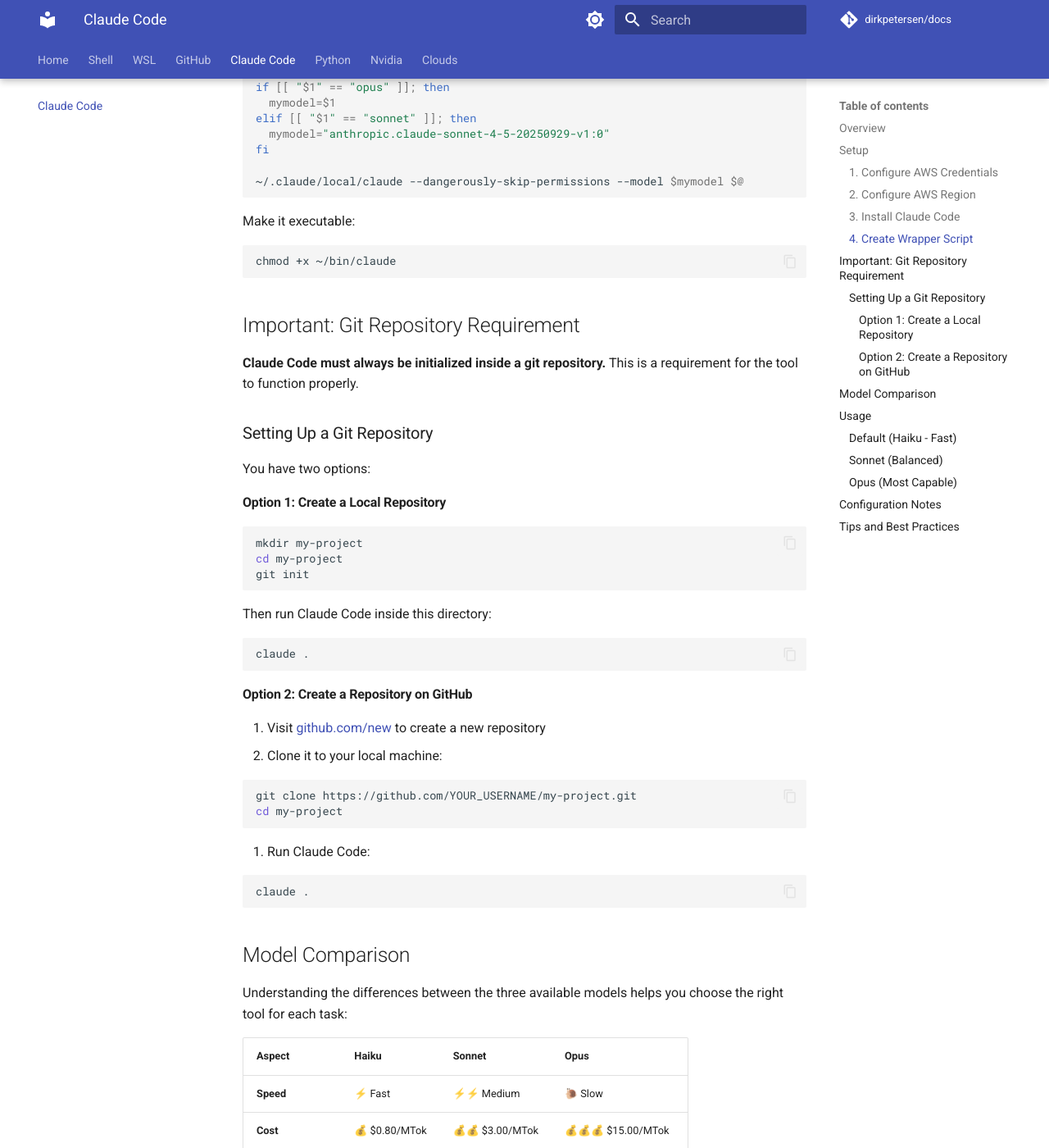
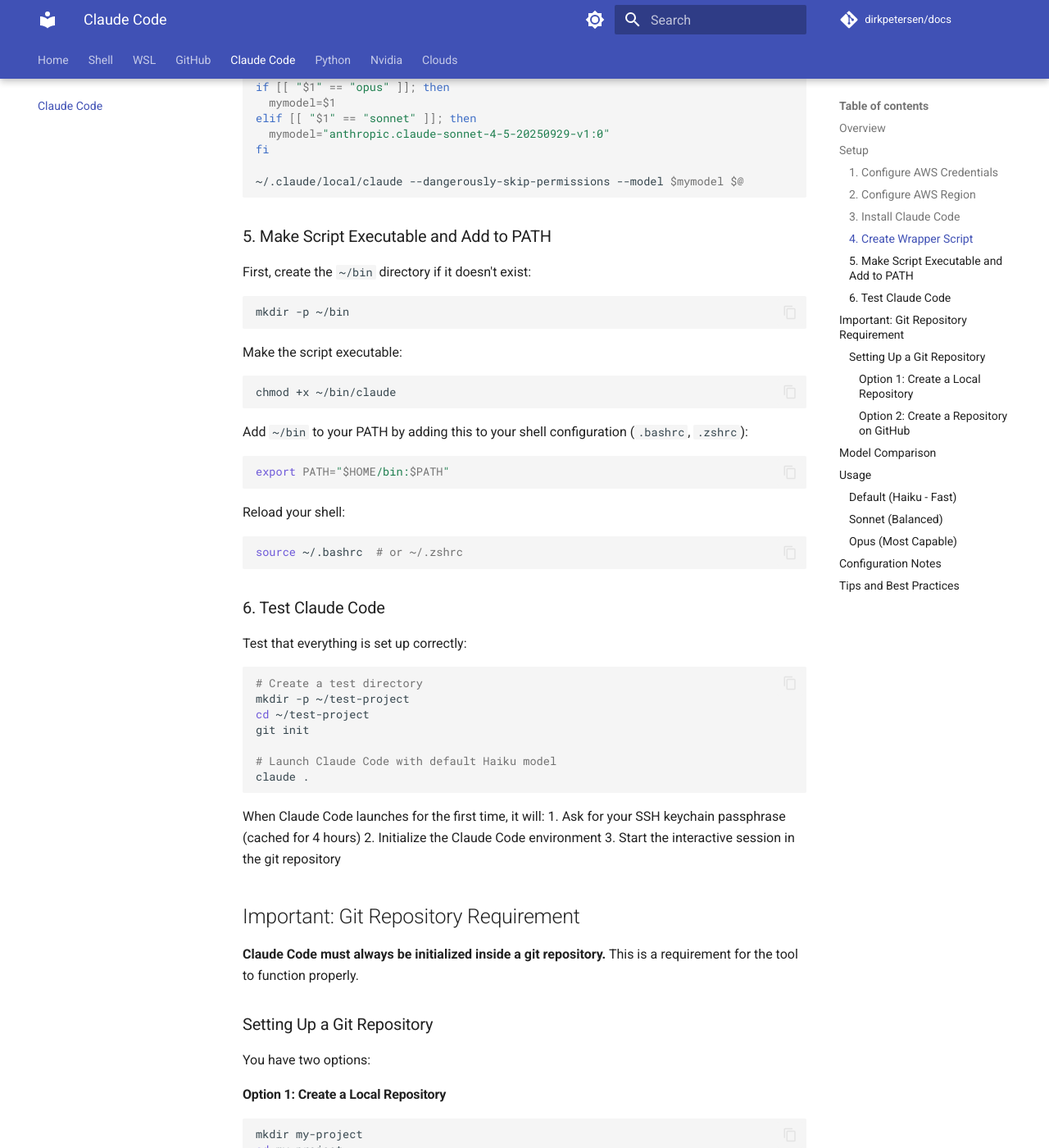
Before and after one commit to dirkpetersen/docs, an MkDocs documentation site: the page built from docs/claude-code/index.md, in a window 1280 px wide and 1400 px high, scrolled down 1239 px. Shown: the whole window at 82% size. Built offline with MkDocs 1.6.1 and Material for MkDocs 9.7.7, drawn with Linux system fonts in a browser that asks for light colours; comment, search, counter and statistics services are not loaded; some of the changed text lies outside the part shown.

Commit message:
Improve Claude Code setup documentation with complete PATH configuration
- Rename 'Create Wrapper Script' step to clarify it's just one part of setup
- Add step 5: Make script executable and add ~/bin to PATH
- Include PATH configuration for .bashrc/.zshrc
- Add shell reload command
- Add step 6: Test Claude Code setup
- Include first-time launch behavior explanation
- Make setup process more complete and foolproof

🤖 Generated with Claude Code

Co-Authored-By: Claude <noreply@anthropic.com>

````diff
--- a/docs/claude-code/index.md
+++ b/docs/claude-code/index.md
@@ -37,7 +37,7 @@ npm i -g @anthropic-ai/claude-code
 
 ### 4. Create Wrapper Script
 
-Create a wrapper script at `~/bin/claude` to simplify usage:
+Create a wrapper script at `~/bin/claude` to simplify usage and model selection:
 
 ```bash
 #! /bin/bash
@@ -59,11 +59,50 @@ fi
 ~/.claude/local/claude --dangerously-skip-permissions --model $mymodel $@
 ```
 
-Make it executable:
+### 5. Make Script Executable and Add to PATH
+
+First, create the `~/bin` directory if it doesn't exist:
+
+```bash
+mkdir -p ~/bin
+```
+
+Make the script executable:
 
 ```bash
 chmod +x ~/bin/claude
 ```
+
+Add `~/bin` to your PATH by adding this to your shell configuration (`.bashrc`, `.zshrc`):
+
+```bash
+export PATH="$HOME/bin:$PATH"
+```
+
+Reload your shell:
+
+```bash
+source ~/.bashrc  # or ~/.zshrc
+```
+
+### 6. Test Claude Code
+
+Test that everything is set up correctly:
+
+```bash
+# Create a test directory
+mkdir -p ~/test-project
+cd ~/test-project
+git init
+
+# Launch Claude Code with default Haiku model
+claude .
+```
+
+When Claude Code launches for the first time, it will:
+1. Ask for your SSH keychain passphrase (cached for 4 hours)
+2. Initialize the Claude Code environment
+3. Start the interactive session in the git repository
 
 ## Important: Git Repository Requirement
 
````
